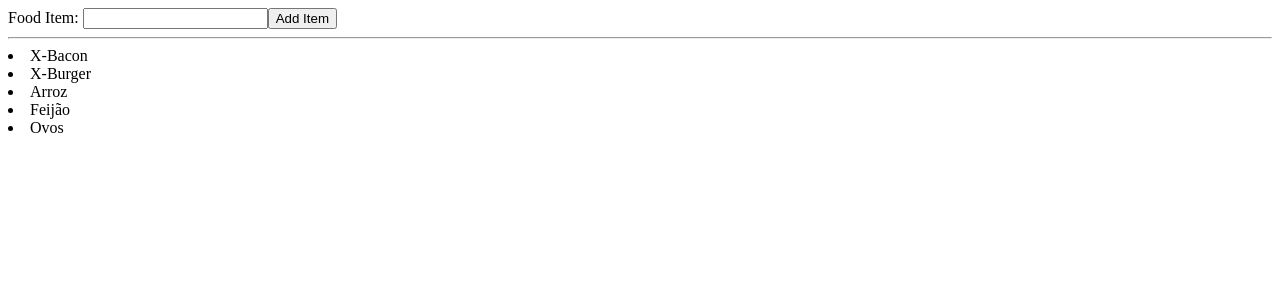
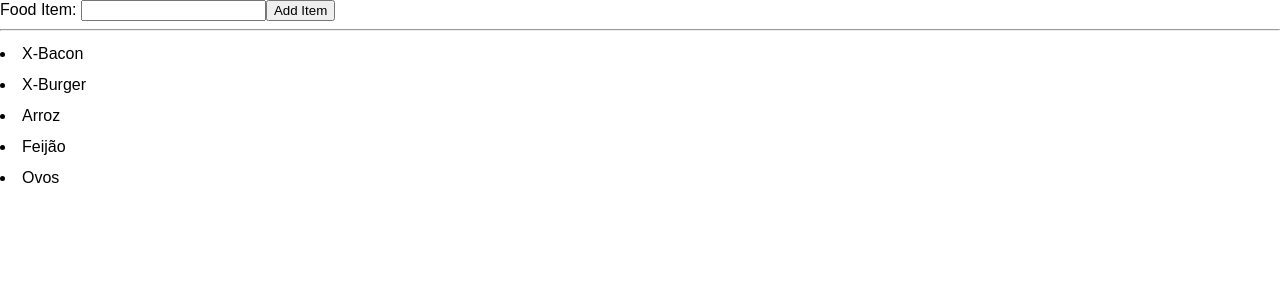
Before and after one commit to fabricio-dias-log/angular-services-http-observable, an Angular app: page / in a window 1280 px wide. Shown: the top 300 px of the page. Built offline with nearby package versions, Linux system fonts and the light colour scheme.

Commit message:
update: change style list

```diff
--- a/src/app/shared/food-list/food-list.component.css
+++ b/src/app/shared/food-list/food-list.component.css
@@ -0,0 +1,3 @@
+li {
+  margin: 15px 0;
+}
--- a/src/styles.css
+++ b/src/styles.css
@@ -1 +1,52 @@
 /* You can add global styles to this file, and also import other style files */
+* {
+  font-family: sans-serif;
+}
+
+/* http://meyerweb.com/eric/tools/css/reset/
+v2.0 | 20110126
+License: none (public domain)
+*/
+html, body, div, span, applet, object, iframe,
+h1, h2, h3, h4, h5, h6, p, blockquote, pre,
+a, abbr, acronym, address, big, cite, code,
+del, dfn, em, img, ins, kbd, q, s, samp,
+small, strike, strong, sub, sup, tt, var,
+b, u, i, center,
+dl, dt, dd, ol, ul, li,
+fieldset, form, label, legend,
+table, caption, tbody, tfoot, thead, tr, th, td,
+article, aside, canvas, details, embed,
+figure, figcaption, footer, header, hgroup,
+menu, nav, output, ruby, section, summary,
+time, mark, audio, video {
+  margin: 0;
+  padding: 0;
+  border: 0;
+  font-size: 100%;
+  font: inherit;
+  vertical-align: baseline;
+}
+/* HTML5 display-role reset for older browsers */
+article, aside, details, figcaption, figure,
+footer, header, hgroup, menu, nav, section {
+  display: block;
+}
+body {
+  line-height: 1;
+}
+ol, ul {
+  list-style: none;
+}
+blockquote, q {
+  quotes: none;
+}
+blockquote:before, blockquote:after,
+q:before, q:after {
+  content: '';
+  content: none;
+}
+table {
+  border-collapse: collapse;
+  border-spacing: 0;
+}
```
